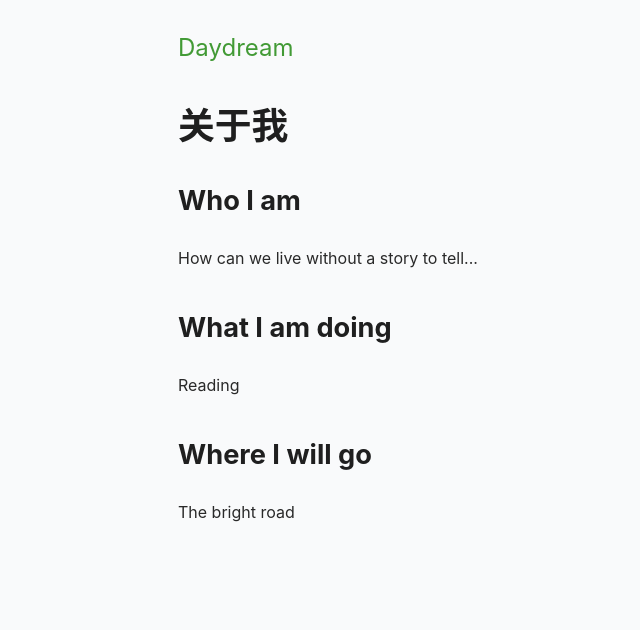
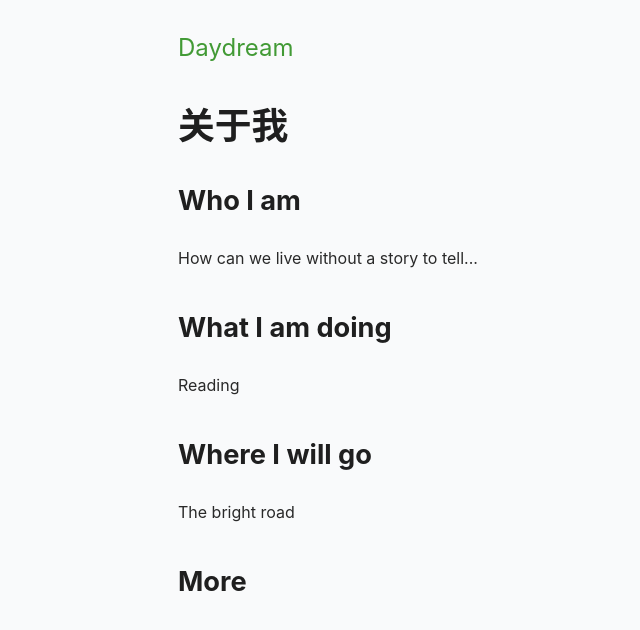
Before and after one commit to cymoo/daydream.site_gatsby, a Gatsby site: page /about-me/ in a window 1280 px wide. Shown: the whole page, without its empty margins (147-787 px from the left). Built offline with nearby package versions, Linux system fonts and the light colour scheme; Gatsby itself is replaced by a stand-in of ours.

Commit message:
test webhook

```diff
--- a/content/blog/about-me/index.md
+++ b/content/blog/about-me/index.md
@@ -14,3 +14,5 @@ Reading
 ## Where I will go
 
 The bright road
+
+## More
```
